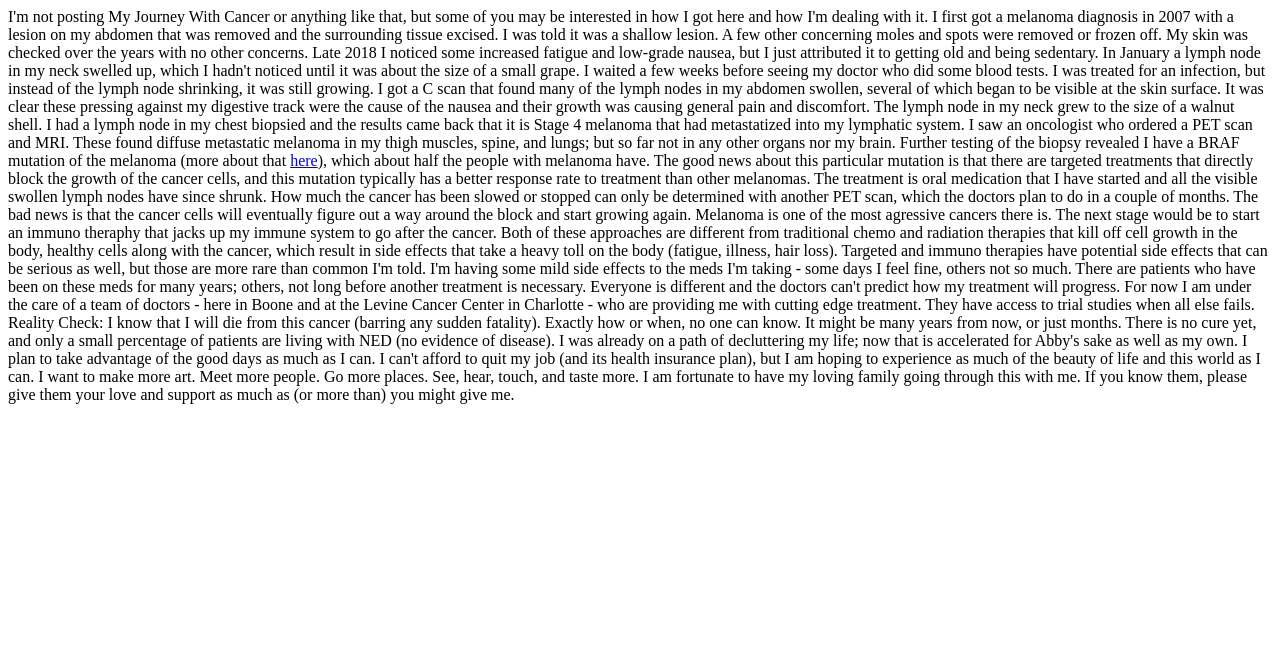
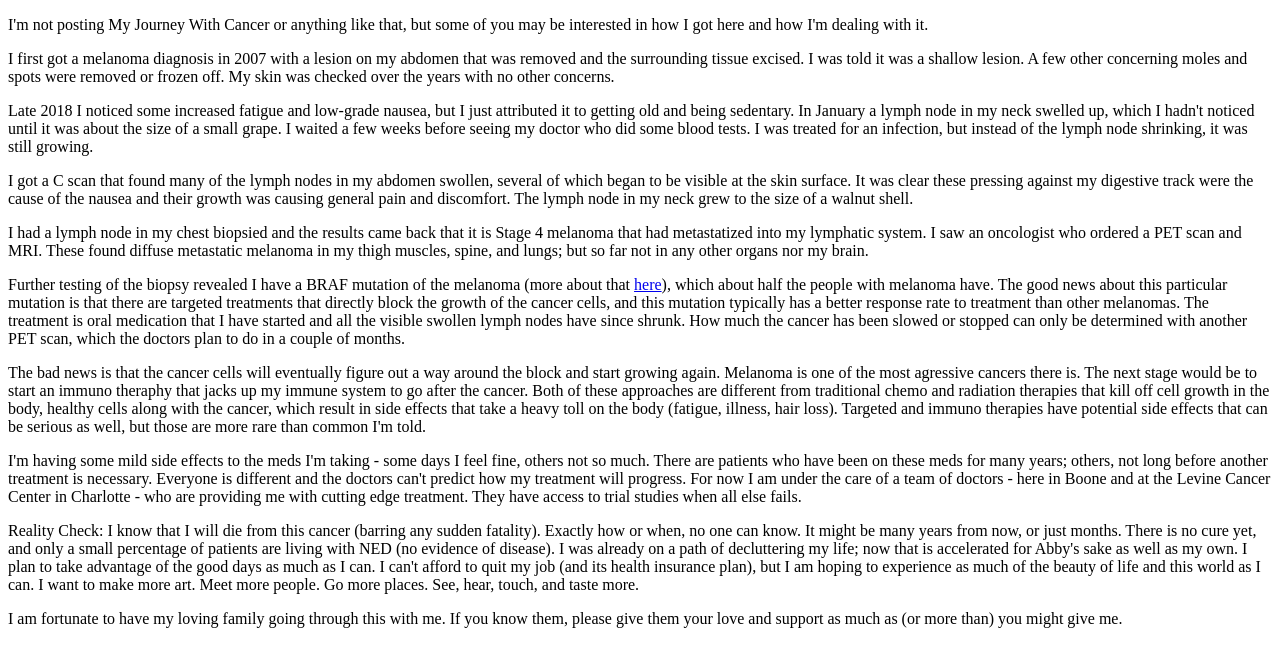
Before and after one commit to markatabi/markatabi.github.io, a plain HTML site: page misc/treatment.htm in a window 1280 px wide. Drawn offline with Linux system fonts and the light colour scheme.

Commit message:
Update treatment.htm

```diff
--- a/misc/treatment.htm
+++ b/misc/treatment.htm
@@ -1,19 +1,27 @@
-I'm not posting My Journey With Cancer or anything like that, but some of you may be interested in how I got here and how I'm dealing with it.
+<!DOCTYPE html PUBLIC "-//W3C//DTD XHTML 1.0 Strict//EN" "http://www.w3.org/TR/xhtml1/DTD/xhtml1-strict.dtd">
+<html xmlns="http://www.w3.org/1999/xhtml" lang="en" xml:lang="en">
 
+  <head></head>
+<body class="not-front not-logged-in page-node node-type-page no-sidebars full-node layout-first-main sidebars-split font-family-sans-serif-lg font-size-12 grid-type-fluid grid-width-16 fluid-100">
+<p>I'm not posting My Journey With Cancer or anything like that, but some of you may be interested in how I got here and how I'm dealing with it.
+  </p><p>
 I first got a melanoma diagnosis in 2007 with a lesion on my abdomen that was removed and the surrounding tissue excised. I was told it was a shallow lesion. A few other concerning moles and spots were removed or frozen off. My skin was checked over the years with no other concerns.
-
+  </p><p>
 Late 2018 I noticed some increased fatigue and low-grade nausea, but I just attributed it to getting old and being sedentary. In January a lymph node in my neck swelled up, which I hadn't noticed until it was about the size of a small grape. I waited a few weeks before seeing my doctor who did some blood tests. I was treated for an infection, but instead of the lymph node shrinking, it was still growing.
-
+  </p><p>
 I got a C scan that found many of the lymph nodes in my abdomen swollen, several of which began to be visible at the skin surface. It was clear these pressing against my digestive track were the cause of the nausea and their growth was causing general pain and discomfort. The lymph node in my neck grew to the size of a walnut shell.
-
+  </p><p>
 I had a lymph node in my chest biopsied and the results came back that it is Stage 4 melanoma that had metastatized into my lymphatic system. I saw an oncologist who ordered a PET scan and MRI. These found diffuse metastatic melanoma in my thigh muscles, spine, and lungs; but so far not in any other organs nor my brain.
-
+  </p><p>
 Further testing of the biopsy revealed I have a BRAF mutation of the melanoma (more about that <a href="https://en.wikipedia.org/wiki/BRAF_(gene)">here</a>), which about half the people with melanoma have. The good news about this particular mutation is that there are targeted treatments that directly block the growth of the cancer cells, and this mutation typically has a better response rate to treatment than other melanomas. The treatment is oral medication that I have started and all the visible swollen lymph nodes have since shrunk. How much the cancer has been slowed or stopped can only be determined with another PET scan, which the doctors plan to do in a couple of months.
-
+  </p><p>
 The bad news is that the cancer cells will eventually figure out a way around the block and start growing again. Melanoma is one of the most agressive cancers there is. The next stage would be to start an immuno theraphy that jacks up my immune system to go after the cancer. Both of these approaches are different from traditional chemo and radiation therapies that kill off cell growth in the body, healthy cells along with the cancer, which result in side effects that take a heavy toll on the body (fatigue, illness, hair loss). Targeted and immuno therapies have potential side effects that can be serious as well, but those are more rare than common I'm told.
-
+  </p><p>
 I'm having some mild side effects to the meds I'm taking - some days I feel fine, others not so much. There are patients who have been on these meds for many years; others, not long before another treatment is necessary. Everyone is different and the doctors can't predict how my treatment will progress. For now I am under the care of a team of doctors - here in Boone and at the Levine Cancer Center in Charlotte - who are providing me with cutting edge treatment. They have access to trial studies when all else fails.
-
+  </p><p>
 Reality Check: I know that I will die from this cancer (barring any sudden fatality). Exactly how or when, no one can know. It might be many years from now, or just months. There is no cure yet, and only a small percentage of patients are living with NED (no evidence of disease). I was already on a path of decluttering my life; now that is accelerated for Abby's sake as well as my own. I plan to take advantage of the good days as much as I can. I can't afford to quit my job (and its  health insurance plan), but I am hoping to experience as much of the beauty of life and this world as I can. I want to make more art. Meet more people. Go more places. See, hear, touch, and taste more.
-
+  </p><p>
 I am fortunate to have my loving family going through this with me. If you know them, please give them your love and support as much as (or more than) you might give me.
+ </p>
+ </body>
+  </html>
```
